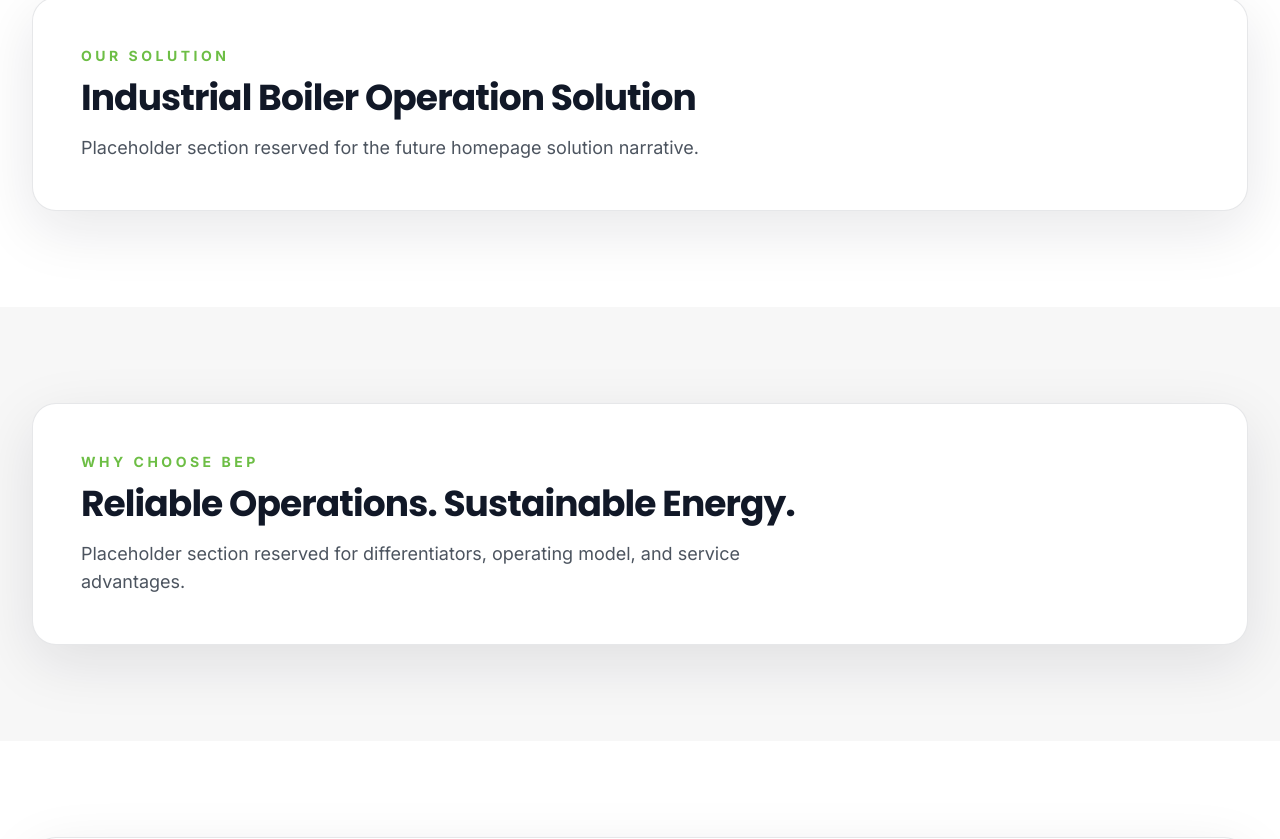
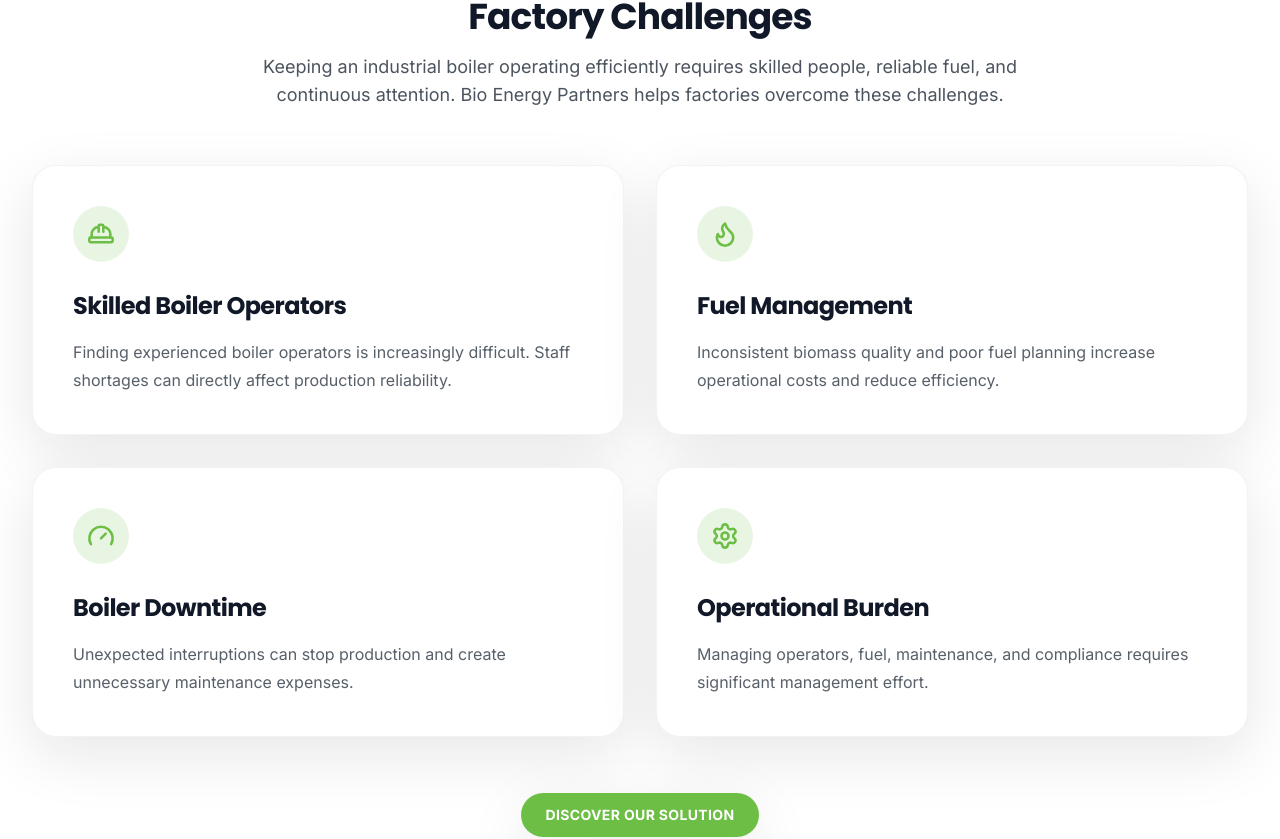
Before and after one commit to Pixiepinks/bio-energy-partners-website, a React (Vite) app: page / in a window 1280 px wide. Shown: the part 1125-1964 px from the top of the page. Built offline with nearby package versions, Linux system fonts and the light colour scheme.

Commit message:
Add factory challenges homepage section

```diff
--- a/src/pages/Home.jsx
+++ b/src/pages/Home.jsx
@@ -1,5 +1,6 @@
 import { Hero } from '../sections/Hero';
 import { PlaceholderSection } from '../sections/PlaceholderSection';
+import { FactoryChallenges } from '../sections/FactoryChallenges';
 import { usePageMeta } from '../hooks/usePageMeta';
 
 export function Home() {
@@ -8,7 +9,7 @@ export function Home() {
   return (
     <>
       <Hero />
-      <PlaceholderSection eyebrow="Our Solution" title="Industrial Boiler Operation Solution" description="Placeholder section reserved for the future homepage solution narrative." />
+      <FactoryChallenges />
       <PlaceholderSection eyebrow="Why Choose BEP" title="Reliable Operations. Sustainable Energy." description="Placeholder section reserved for differentiators, operating model, and service advantages." tone="gray" />
       <PlaceholderSection eyebrow="Industries" title="Industries We Support" description="Placeholder section reserved for industrial sectors and application areas." />
       <PlaceholderSection eyebrow="Sustainability" title="Sustainable Bio Energy Management" description="Placeholder section reserved for biomass, emissions, and circular energy impact messaging." tone="gray" />
--- /dev/null
+++ b/src/sections/FactoryChallenges.jsx
@@ -0,0 +1,100 @@
+import { motion, useReducedMotion } from 'framer-motion';
+import { Flame, Gauge, HardHat, Settings } from 'lucide-react';
+import { Container } from '../components/Container';
+import { PrimaryButton } from '../components/PrimaryButton';
+import { SectionTitle } from '../components/SectionTitle';
+
+const challenges = [
+  {
+    title: 'Skilled Boiler Operators',
+    description: 'Finding experienced boiler operators is increasingly difficult. Staff shortages can directly affect production reliability.',
+    Icon: HardHat,
+  },
+  {
+    title: 'Fuel Management',
+    description: 'Inconsistent biomass quality and poor fuel planning increase operational costs and reduce efficiency.',
+    Icon: Flame,
+  },
+  {
+    title: 'Boiler Downtime',
+    description: 'Unexpected interruptions can stop production and create unnecessary maintenance expenses.',
+    Icon: Gauge,
+  },
+  {
+    title: 'Operational Burden',
+    description: 'Managing operators, fuel, maintenance, and compliance requires significant management effort.',
+    Icon: Settings,
+  },
+];
+
+function ChallengeCard({ title, description, Icon, reduceMotion }) {
+  return (
+    <motion.article
+      variants={{
+        hidden: { opacity: 0, y: reduceMotion ? 0 : 24 },
+        visible: { opacity: 1, y: 0 },
+      }}
+      whileHover={reduceMotion ? undefined : { y: -8 }}
+      transition={{ duration: 0.45, ease: 'easeOut' }}
+      className="group rounded-3xl border border-dark/5 bg-white p-8 shadow-soft transition-shadow duration-300 hover:shadow-[0_24px_70px_rgba(17,24,39,0.14)] md:p-10"
+    >
+      <div className="mb-7 flex h-14 w-14 items-center justify-center rounded-full bg-primary/15 text-primary transition-colors duration-300 group-hover:bg-primary group-hover:text-white">
+        <Icon aria-hidden="true" className="h-7 w-7" strokeWidth={2.2} />
+      </div>
+      <h3 className="text-xl font-bold tracking-tight text-dark md:text-2xl">{title}</h3>
+      <p className="mt-4 text-base leading-7 text-charcoal/75">{description}</p>
+    </motion.article>
+  );
+}
+
+export function FactoryChallenges() {
+  const reduceMotion = useReducedMotion();
+
+  return (
+    <section className="bg-white py-24">
+      <Container>
+        <motion.div
+          initial="hidden"
+          whileInView="visible"
+          viewport={{ once: true, amount: 0.25 }}
+          variants={{
+            hidden: { opacity: 0, y: reduceMotion ? 0 : 18 },
+            visible: { opacity: 1, y: 0 },
+          }}
+          transition={{ duration: 0.5, ease: 'easeOut' }}
+        >
+          <SectionTitle
+            centered
+            title="Factory Challenges"
+            description="Keeping an industrial boiler operating efficiently requires skilled people, reliable fuel, and continuous attention. Bio Energy Partners helps factories overcome these challenges."
+          />
+        </motion.div>
+
+        <motion.div
+          initial="hidden"
+          whileInView="visible"
+          viewport={{ once: true, amount: 0.18 }}
+          variants={{
+            hidden: {},
+            visible: { transition: { staggerChildren: reduceMotion ? 0 : 0.12 } },
+          }}
+          className="mt-14 grid gap-6 md:grid-cols-2 lg:gap-8"
+        >
+          {challenges.map((challenge) => (
+            <ChallengeCard key={challenge.title} reduceMotion={reduceMotion} {...challenge} />
+          ))}
+        </motion.div>
+
+        <motion.div
+          initial={{ opacity: 0, y: reduceMotion ? 0 : 16 }}
+          whileInView={{ opacity: 1, y: 0 }}
+          viewport={{ once: true, amount: 0.4 }}
+          transition={{ duration: 0.45, delay: reduceMotion ? 0 : 0.15 }}
+          className="mt-14 flex justify-center"
+        >
+          <PrimaryButton to="/boiler-operation-solution">Discover Our Solution</PrimaryButton>
+        </motion.div>
+      </Container>
+    </section>
+  );
+}
```
